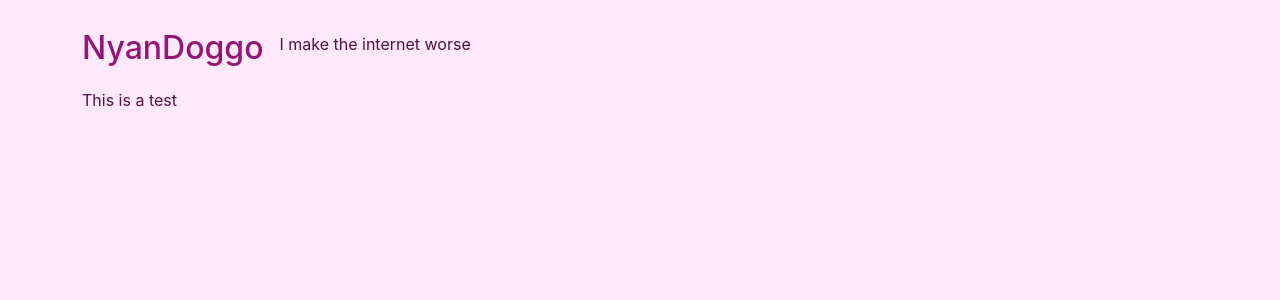
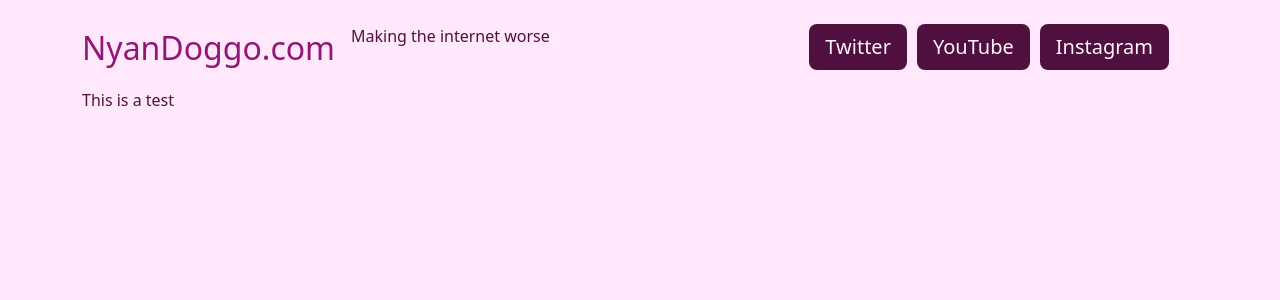
Before and after one commit to Nyan-Doggo/nyandoggo.com, a React (Create React App) app: page / in a window 1280 px wide. Shown: the top 300 px of the page. Built offline with nearby package versions, Linux system fonts and the light colour scheme.

Commit message:
Set up header

```diff
--- a/src/components/Header.js
+++ b/src/components/Header.js
@@ -1,12 +1,42 @@
-import { Container, Navbar, Stack } from "react-bootstrap";
+import { Button, Container, Col, Navbar, Nav, Row, Stack } from "react-bootstrap";
 
 export default function Header() {
+    const links = [
+        {
+            "name": "Twitter",
+            "url": "https://www.twitter.com"
+        },
+        {
+            "name": "YouTube",
+            "url": "https://www.twitter.com"
+        },
+        {
+            "name": "Instagram",
+            "url": "https://www.twitter.com"
+        },
+    ]
+
     return (
         <Navbar sticky="top">
-            <Stack direction="horizontal">
-                <Navbar.Brand><h1>NyanDoggo</h1></Navbar.Brand>
-                <p>I make the internet worse</p>
-            </Stack>
+            <Row className="w-100">
+                <Col>
+                    <Nav>
+                        <Navbar.Brand><h1>NyanDoggo.com</h1></Navbar.Brand>
+                        <p>Making the internet worse</p>
+                    </Nav>
+                </Col>
+                <Col >
+                    <Nav className="justify-content-end">
+                        <Stack direction="horizontal" className="sm-auto">
+                            {links.map(link => {
+                                return (
+                                    <Button size="lg" href={link.url} target="_blank">{link.name}</Button>
+                                );
+                            })}
+                        </Stack>
+                    </Nav>
+                </Col>
+            </Row>
         </Navbar>
     );
 }
--- a/src/index.css
+++ b/src/index.css
@@ -15,19 +15,22 @@ body {
   background-color: var(--c10);
   color: var(--c90);
   padding: 1rem;
-  font-family: -apple-system, BlinkMacSystemFont, 'Segoe UI', 'Roboto', 'Oxygen',
-    'Ubuntu', 'Cantarell', 'Fira Sans', 'Droid Sans', 'Helvetica Neue',
-    sans-serif;
-  -webkit-font-smoothing: antialiased;
-  -moz-osx-font-smoothing: grayscale;
-}
-
-code {
-  font-family: source-code-pro, Menlo, Monaco, Consolas, 'Courier New',
-    monospace;
 }
 
 h1{
   font-size: 2rem;
   color: var(--c80);
 }
+
+.btn{
+  background-color: var(--c90);
+  color: var(--c5);
+  border: none;
+  transition: 0.2s;
+  margin: 0px 5px;
+}
+
+.btn:hover{
+  background-color: var(--c20);
+  color: var(--c80);
+}
```
